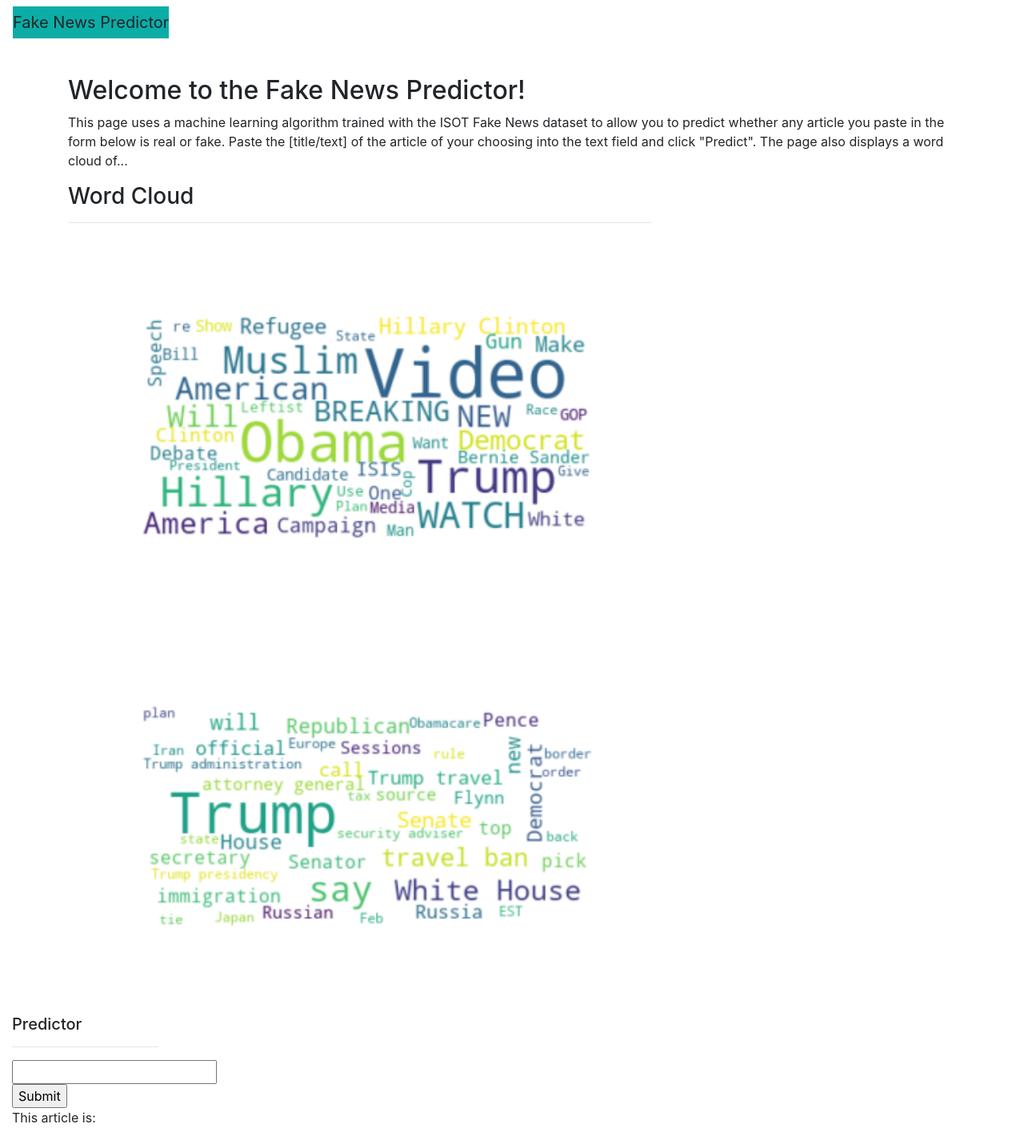
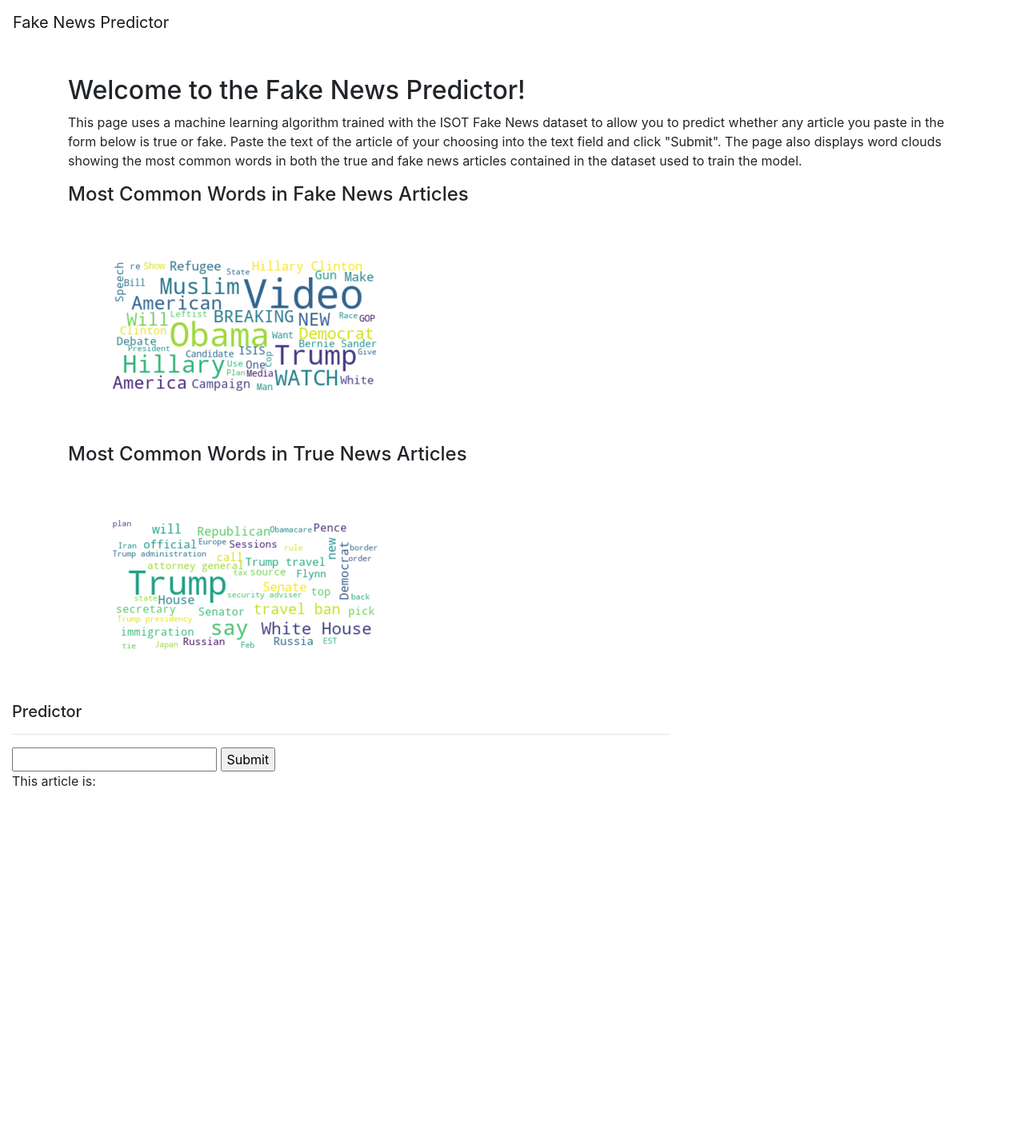
Before and after one commit to sydnipierce/final-project, a Flask app: page / in a window 1280 px wide. Shown: the whole page at 80% size. After the commit the page ends 984 px from the top, so only its background shows below. Run offline with Flask 2, Linux system fonts and the light colour scheme; parts of the project's set-up code (start-up, migrations or seed data) failed here and were passed over; some libraries are stand-ins or nearby versions.

Commit message:
html clean up

```diff
--- a/templates/index.html
+++ b/templates/index.html
@@ -8,6 +8,7 @@
 
     <!-- Bring in Bootstrap stylesheet -->
     <link rel="stylesheet" href="https://stackpath.bootstrapcdn.com/bootstrap/4.3.1/css/bootstrap.min.css" integrity="sha384-ggOyR0iXCbMQv3Xipma34MD+dH/1fQ784/j6cY/iJTQUOhcWr7x9JvoRxT2MZw1T" crossorigin="anonymous">
+    <meta name="viewport" content="width=device-width, initial-scale=1">
 
 
 
@@ -19,13 +20,7 @@
 
         <nav class="navbar navbar-expand-lg navbar-light">
             <!-- This is the title of the site that also takes you back to the landing page when clicked. -->
-            <a class="navbar-brand" style="background-color: #0BADA6;" >Fake News Predictor</a>
-
-            <button class="navbar-toggler" type="button" data-toggle="collapse" data-target="#navbarSupportedContent" aria-controls="navbarSupportedContent" aria-expanded="false" aria-label="Toggle navigation">
-                <span class="navbar-toggler-icon"></span>
-            </button>
-
-
+            <a class="navbar-brand" href="./">Fake News Predictor</a>
         </nav>
 
     </div>
@@ -33,57 +28,44 @@
 
 
     <div class="container">
-        <div class="container_intro">
-            <h2> <br> Welcome to the Fake News Predictor!</h2>
-            <p>This page uses a machine learning algorithm trained with the ISOT Fake News dataset to allow you to predict whether any article you paste in the form below is real or fake. Paste the [title/text] of the article of your choosing into the text field and click "Predict". The page also displays a word cloud of...
-            </p>
-
+        <div class="row">
+            <div class="col-12 container_intro">
+                <div class="box skyblue">
+                    <h2> <br> Welcome to the Fake News Predictor!</h2>
+                    <p>This page uses a machine learning algorithm trained with the ISOT Fake News dataset to allow you to predict whether any article you paste in the form below is true or fake. Paste the text of the article of your choosing into the text field and click "Submit". The page also displays word clouds showing the most common words in both the true and fake news articles contained in the dataset used to train the model.
+                    </p>
+                </div>
+            </div>
         </div>
 
         <div class="row">
             <!-- This box shows the word cloud. -->
-            <div class="col-12 col-md-8">
-
-                <div class="box" >
-                    <h3 class="title">Word Cloud</h3>
-                    <hr>
-                    <img id="fake-wordcloud" class="float w-100" src="../Images/fake_news_cloud.png"></div>
-                    <img id="true-wordcloud" class="float w-100" src="../Images/true_news_cloud.png"></div>
+            <div class="col-lg-8 col-md-8 col-sm-12">
+                <div class="box skyblue">
+                    <h4>Most Common Words in Fake News Articles</h4>
+                    <img id="fake-wordcloud" class="float img-fluid" src="../Images/fake_news_cloud.png"></div>
+                    <h4>Most Common Words in True News Articles</h4>
+                    <img id="true-wordcloud" class="float img-fluid" src="../Images/true_news_cloud.png"></div>
                 </div>
-
             </div>
             <!-- This is the sidebar that contains the predictor elements. -->
-            <div class="col-12 col-md-2">
-
-                <div class="box">
+            <div class="col-lg-8 col-md-4 col-sm-12">
+                <div class="box skyblue">
                     <h5 class="title">Predictor</h5>
                     <hr>
                     <form method="POST" action="/send">
                         <input type="text" name="variable">
                         <input type="submit">
                     </form>
-                    <div id="results">
                     <p>This article is:</p>
                     <p>{{ results }}</p>
-                    </div>
-
                 </div>
-
             </div>
 
         </div>
 
     </div>
 
-
-    <!-- d3 JavaScript -->
-    <script src="https://d3js.org/d3.v5.min.js"></script>
-     <!-- Link to CSS -->
-     <!-- <link rel="stylesheet" href="/static/css/style.css"> -->
-
-    <!-- Our JS -->
-
-    <!-- <script type="text/javascript" src="/static/js/config.js"></script> -->
 
 
 
```
